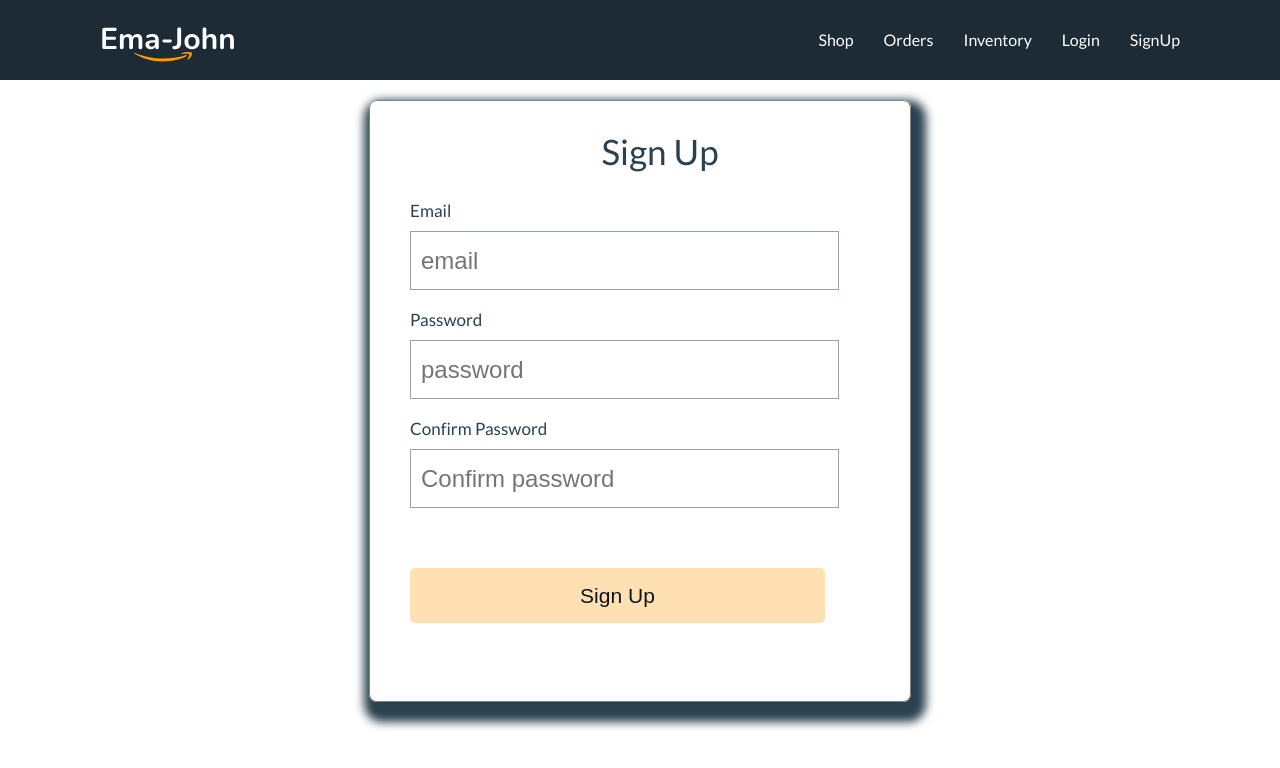
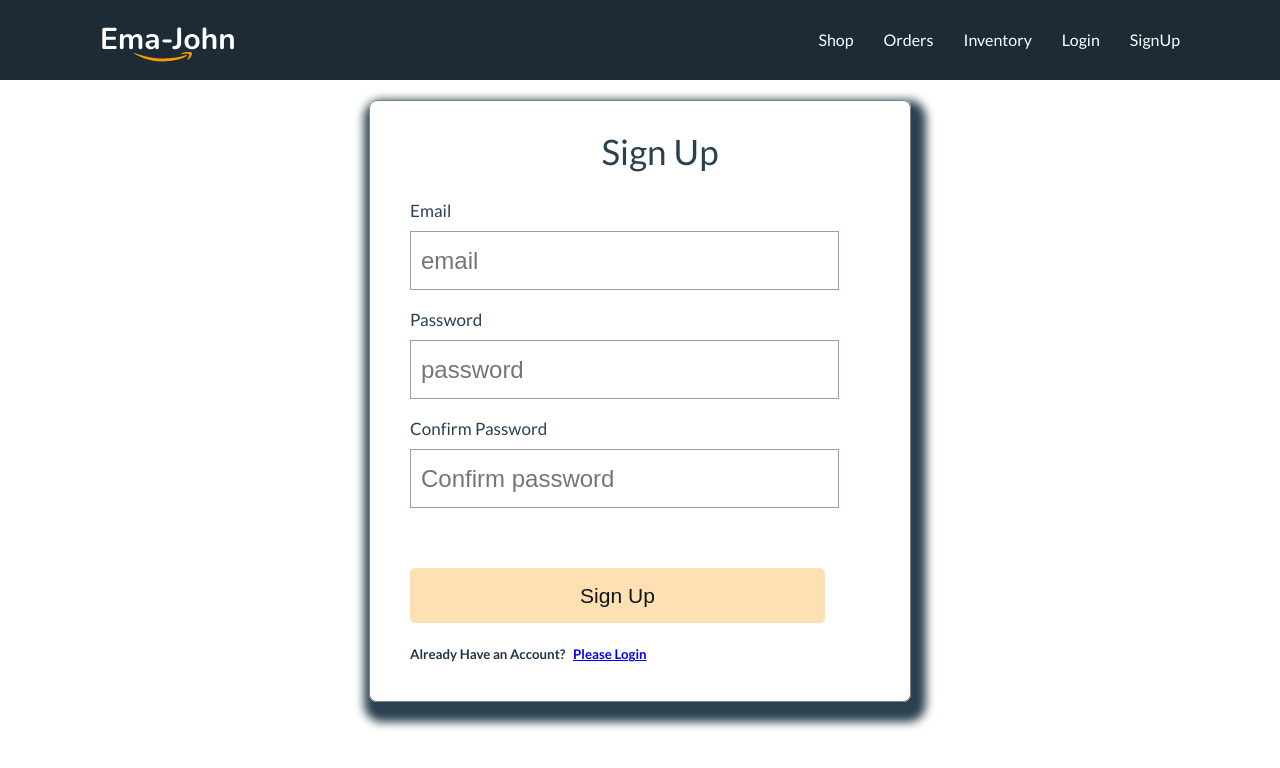
Before and after one commit to Ashik-Faysal/ema-john-with-jhankar-vai, a React (Vite) app: page /signup in a window 1280 px wide. Shown: the top 768 px of the page. Built offline with nearby package versions, Linux system fonts and the light colour scheme.

Commit message:
btn toggle

```diff
--- a/src/components/Login/Login.css
+++ b/src/components/Login/Login.css
@@ -5,7 +5,7 @@
   border: 1px solid gray;
   border-radius: 8px;
   padding-left: 40px;
-  box-shadow:5px 10px 10px 10px #2a414f;
+  box-shadow: 5px 10px 10px 10px #2a414f;
 }
 .form-title {
   font-family: "lato";
--- a/src/components/Login/Login.jsx
+++ b/src/components/Login/Login.jsx
@@ -1,5 +1,6 @@
 import React from "react";
 import "./Login.css";
+import { Link } from "react-router-dom";
 
 const Login = () => {
   return (
@@ -12,10 +13,18 @@ const Login = () => {
         </div>
         <div className="form-control">
           <label>Password</label>
-          <input type="password" name="password" placeholder="password" required />
+          <input
+            type="password"
+            name="password"
+            placeholder="password"
+            required
+          />
         </div>
-<input className="btn-submit" type="submit" value="Login" />
+        <input className="btn-submit" type="submit" value="Login" />
       </form>
+      <h5>
+        New to this website? &nbsp; <Link to="/signup">Register here</Link>
+      </h5>
     </div>
   );
 };
--- a/src/components/Signup/Signup.jsx
+++ b/src/components/Signup/Signup.jsx
@@ -1,5 +1,6 @@
-import React from 'react';
-import "./Signup.css"
+import React from "react";
+import "./Signup.css";
+import { Link } from "react-router-dom";
 
 const Signup = () => {
   return (
@@ -30,6 +31,9 @@ const Signup = () => {
         </div>
         <input className="btn-submit" type="submit" value="Sign Up" />
       </form>
+      <h5>
+        Already Have an Account? &nbsp; <Link to="/login">Please Login</Link>{" "}
+      </h5>
     </div>
   );
 };
```
Lines whose indentation alone changed are shown as unchanged.
